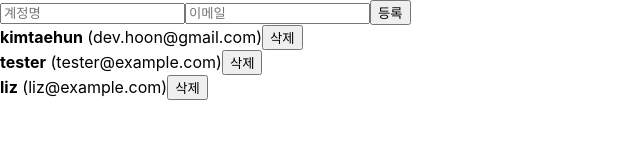
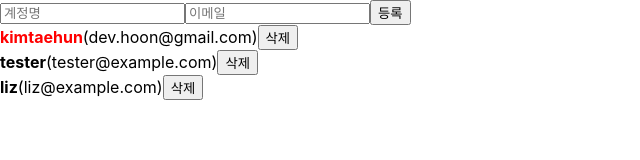
Before and after one commit to Dev-hoon/reactProjrct, a React (Create React App) app: page / in a window 1280 px wide. Shown: the top 160 px of the page, without its empty margins (0-640 px from the left). Built offline with nearby package versions, Linux system fonts and the light colour scheme.

Commit message:
배열 상태 수정 하기

```diff
--- a/src/App.js
+++ b/src/App.js
@@ -26,17 +26,20 @@
     {
     id: 1,
     username: 'kimtaehun',
-    email: 'dev.hoon@gmail.com'
+    email: 'dev.hoon@gmail.com',
+    active : true
     },
     {
     id: 2,
     username: 'tester',
-    email: 'tester@example.com'
+    email: 'tester@example.com',
+    active : false
     },
     {
     id: 3,
     username: 'liz',
-    email: 'liz@example.com'
+    email: 'liz@example.com',
+    active : false
     }
   ]);
   const nextId = useRef(4);
@@ -60,6 +63,13 @@
   const onRemove = id =>{
     setUsers(users.filter(user => user.id !== id));
   };
+  const onToggle = id =>{
+    setUsers(
+      users.map(
+        user => user.id === id?
+        {...user,active:!user.active}:user// 해석 해와용~♥
+    ));
+  };
   return(
     <>
       <CreateUser
@@ -68,7 +78,7 @@
         onChange = {onChange}
         onCreate = {onCreate}
       />
-      <UserList users = {users} onRemove ={onRemove}/>
+      <UserList users = {users} onRemove ={onRemove} onToggle = {onToggle}/>
     </>
   );
 }
--- a/src/UserList.js
+++ b/src/UserList.js
@@ -1,13 +1,21 @@
 import React from 'react';
-function User({user, onRemove}){
+function User({user, onRemove, onToggle}){
     return(
         <div>
-            <b>{user.username}</b> <span>({user.email})</span>
+            <b
+            style ={{
+                cursor :'pointer',
+                color:user.active?'red':'black'
+            }}
+            onClick ={()=>onToggle(user.id)}>
+            {user.username}
+            </b>
+            <span>({user.email})</span>
             <button onClick={()=> onRemove(user.id)}>삭제</button>
         </div>
     );
 }
-function UserList({users, onRemove}) {
+function UserList({users, onRemove, onToggle}) {
     return(
         <div>
             {/* <div>
@@ -23,7 +31,7 @@
             <User user ={users[1]}/>
             <User user ={users[2]}/> */}
             {users.map(user =>(
-                <User user ={user} key={user.id} onRemove = {onRemove}/>
+                <User user ={user} key={user.id} onRemove = {onRemove} onToggle = {onToggle}/>
             ))}
         </div>
     );
```
